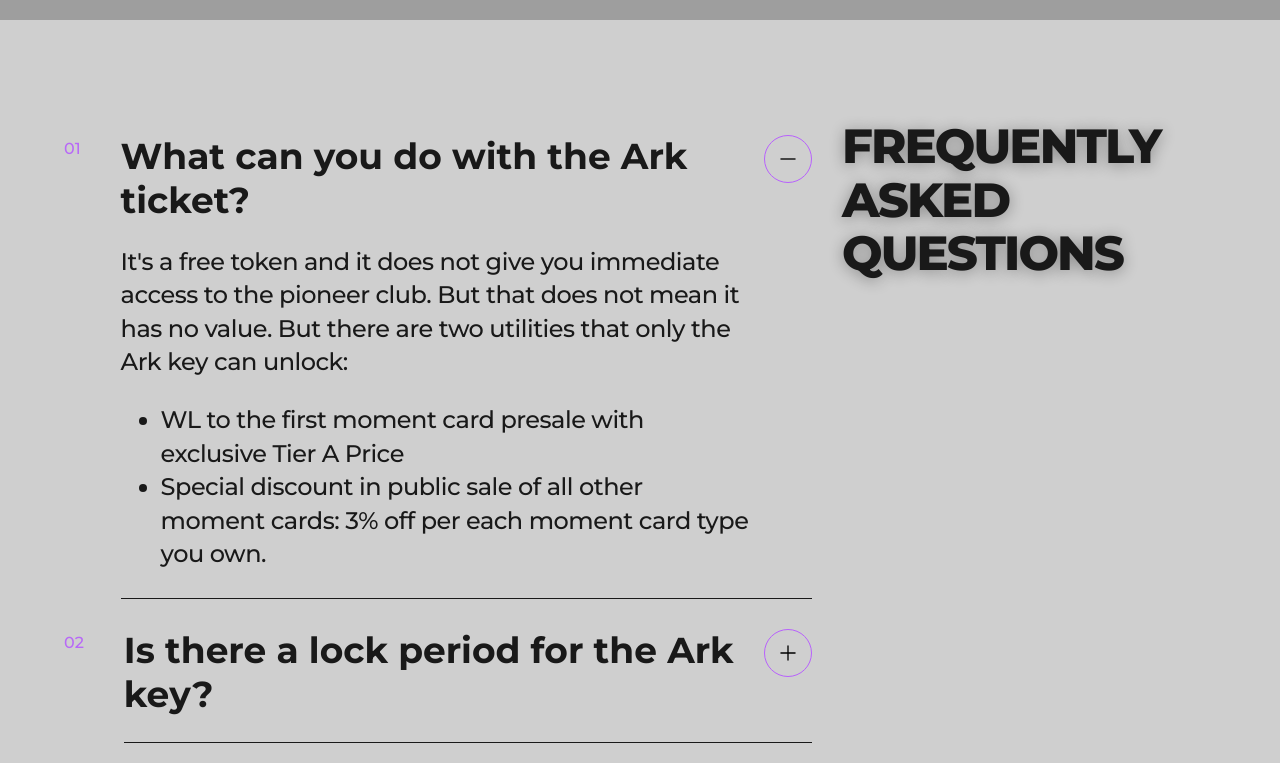
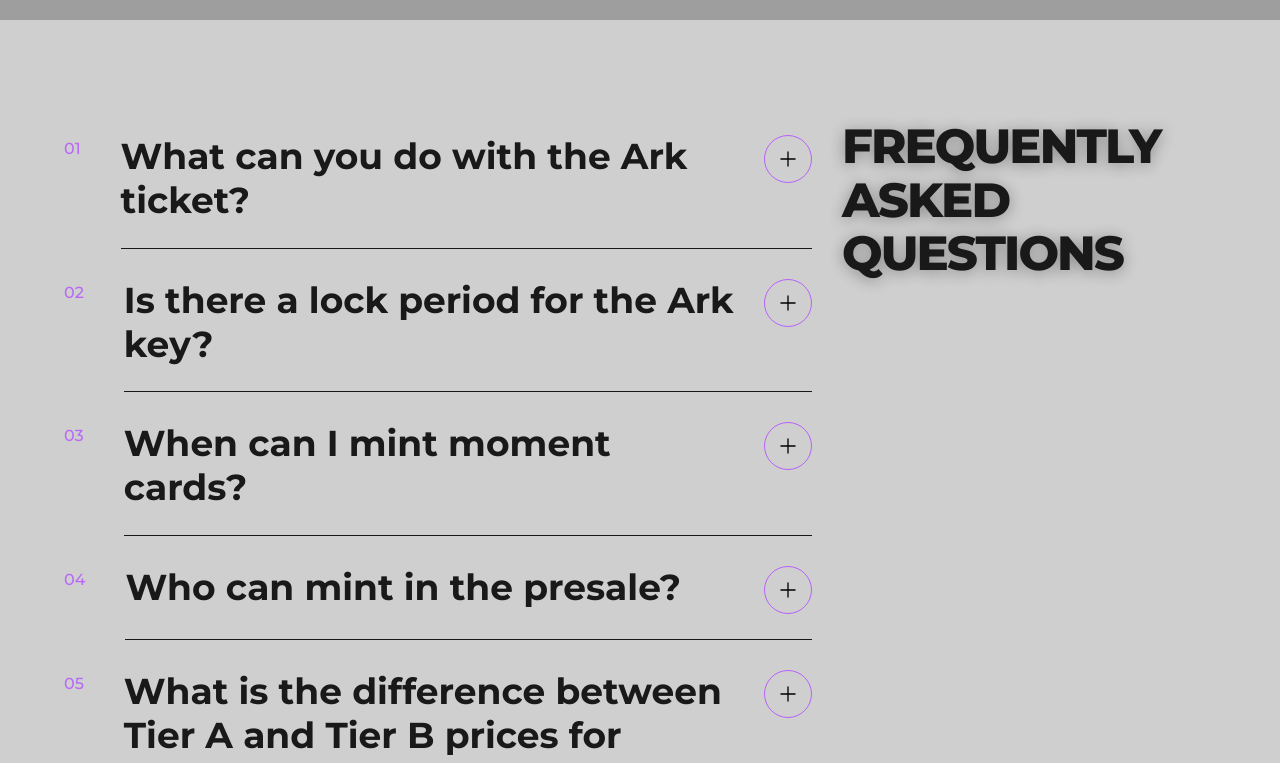
Before and after one commit to reactdevs23/onetimer, a Next.js app: page / in a window 1280 px wide. Shown: the part 6460-7223 px from the top of the page. Built offline with nearby package versions, Linux system fonts and the light colour scheme; grey boxes are pictures that could not be loaded.

Commit message:
faqIssue

```diff
--- a/components/Faq/Faq.js
+++ b/components/Faq/Faq.js
@@ -1,19 +1,8 @@
 import React, { useState } from "react";
 
-import { StyledText, Title, StyledContainer } from "../../styles/Common.styled";
-import {
-  Id,
-  IdAndQuestionWrapper,
-  QuestionWrapper,
-  Question,
-  IconContainer,
-  Icon,
-  FaqContainer,
-  FaqWrapper,
-  QustionAndAnswer,
-  List,
-  StyledAnswer,
-} from "./Faq.styled";
+import { Title, StyledContainer } from "../../styles/Common.styled";
+import { FaqContainer, FaqWrapper } from "./Faq.styled";
+import FaqComponents from "./FaqComponent";
 const Faq = () => {
   const [active, setActive] = useState(0);
   const faqArray = [
@@ -53,46 +42,14 @@ const Faq = () => {
       },
     },
   ];
+
   return (
     <FaqContainer>
       <StyledContainer>
         <FaqWrapper>
           <div>
             {faqArray.map((el, i) => (
-              <div key={i}>
-                <IdAndQuestionWrapper>
-                  <Id>{i + 1 !== 0 && i < 10 ? `0${i + 1}` : i + 1}</Id>
-                  <QustionAndAnswer>
-                    <QuestionWrapper>
-                      <Question>{el.question}</Question>
-                      <IconContainer onClick={() => setActive(i)}>
-                        <Icon
-                          src={active === i ? "/Minus.svg" : "/Add.svg"}
-                        ></Icon>
-                      </IconContainer>
-                    </QuestionWrapper>
-                    {active === i && (
-                      <>
-                        <StyledAnswer color="#191919">
-                          {el.answer.text}
-                        </StyledAnswer>
-                        <StyledAnswer color="#191919">
-                          {" "}
-                          {el.answer.list && (
-                            <List>
-                              <ul>
-                                {el.answer.list.map((item, i) => (
-                                  <li key={i}>{item}</li>
-                                ))}
-                              </ul>
-                            </List>
-                          )}
-                        </StyledAnswer>
-                      </>
-                    )}
-                  </QustionAndAnswer>
-                </IdAndQuestionWrapper>
-              </div>
+              <FaqComponents key={i} id={i} {...el} />
             ))}
           </div>
           <Title color="#191919" faqTitle="48px">
--- /dev/null
+++ b/components/Faq/FaqComponent.js
@@ -0,0 +1,50 @@
+import React, { useState } from "react";
+
+import {
+  Id,
+  IdAndQuestionWrapper,
+  QuestionWrapper,
+  Question,
+  IconContainer,
+  Icon,
+  QustionAndAnswer,
+  List,
+  StyledAnswer,
+} from "./Faq.styled";
+const FaqComponents = ({ id, question, answer }) => {
+  const [toggle, setToggle] = useState(false);
+  return (
+    <div>
+      <IdAndQuestionWrapper>
+        <Id>{id + 1 !== 0 && id < 10 ? `0${id + 1}` : id + 1}</Id>
+        <QustionAndAnswer>
+          <QuestionWrapper>
+            <Question>{question}</Question>
+            <IconContainer onClick={() => setToggle((prev) => !prev)}>
+              <Icon src={toggle ? "/Minus.svg" : "/Add.svg"}></Icon>
+            </IconContainer>
+          </QuestionWrapper>
+
+          {toggle && (
+            <>
+              <StyledAnswer color="#191919">{answer.text}</StyledAnswer>
+              {answer.list && (
+                <StyledAnswer color="#191919">
+                  <List>
+                    <ul>
+                      {answer.list.map((item, i) => (
+                        <li key={i}>{item}</li>
+                      ))}
+                    </ul>
+                  </List>
+                </StyledAnswer>
+              )}
+            </>
+          )}
+        </QustionAndAnswer>
+      </IdAndQuestionWrapper>
+    </div>
+  );
+};
+
+export default FaqComponents;
--- a/styles/globals.css
+++ b/styles/globals.css
@@ -14,7 +14,13 @@ a {
   margin: 0;
   padding: 0;
 }
-
+.active {
+  display: block;
+}
+.hidden {
+  height: 0;
+  overflow: hidden;
+}
 @media (prefers-color-scheme: dark) {
   html {
     color-scheme: dark;
```
